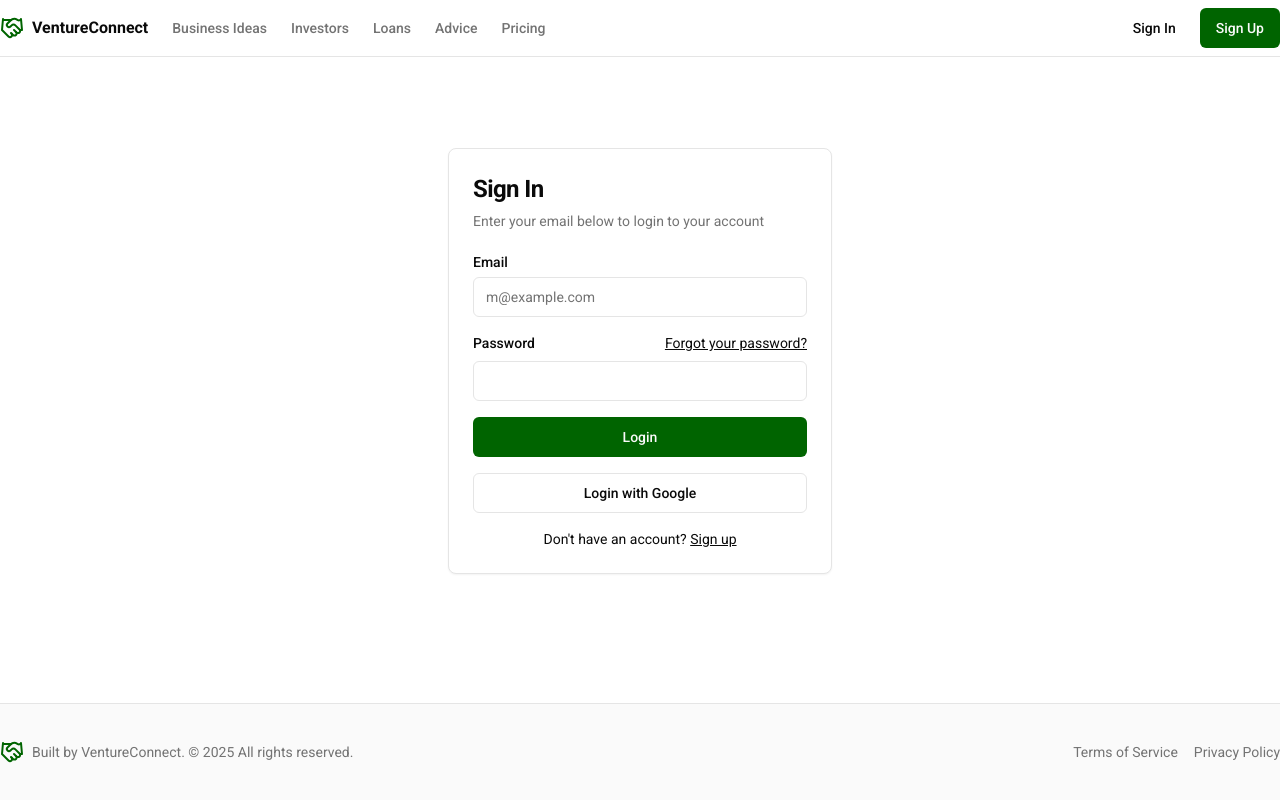
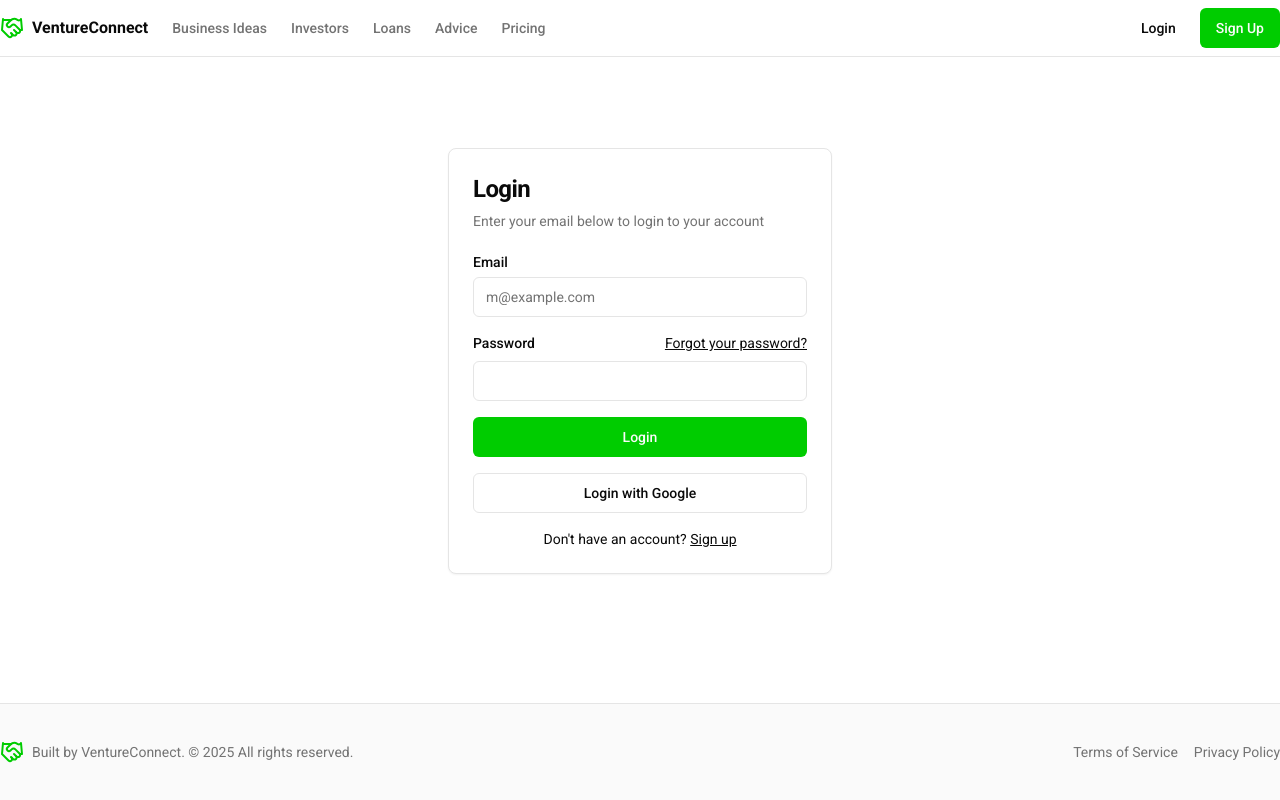
Before and after one commit to hshawaiz04/ventureconnect, a Next.js app: page /sign-in in a window 1280 px wide. Built offline with nearby package versions, Linux system fonts and the light colour scheme.

Commit message:
change it to login instead of sign in and use black as the background an

```diff
--- a/src/app/(auth)/sign-in/page.tsx
+++ b/src/app/(auth)/sign-in/page.tsx
@@ -8,7 +8,7 @@ export default function SignInPage() {
   return (
     <Card className="mx-auto max-w-sm w-full">
       <CardHeader>
-        <CardTitle className="text-2xl">Sign In</CardTitle>
+        <CardTitle className="text-2xl">Login</CardTitle>
         <CardDescription>
           Enter your email below to login to your account
         </CardDescription>
--- a/src/app/(auth)/sign-up/page.tsx
+++ b/src/app/(auth)/sign-up/page.tsx
@@ -66,7 +66,7 @@ export default function SignUpPage() {
         <div className="mt-4 text-center text-sm">
           Already have an account?{" "}
           <Link href="/sign-in" className="underline">
-            Sign in
+            Login
           </Link>
         </div>
       </CardContent>
--- a/src/app/globals.css
+++ b/src/app/globals.css
@@ -10,19 +10,19 @@
     --card-foreground: 0 0% 3.9%;
     --popover: 0 0% 100%;
     --popover-foreground: 0 0% 3.9%;
-    --primary: 120 100% 19.6%; /* dark green #006400 */
+    --primary: 120 100% 40%;
     --primary-foreground: 0 0% 98%;
     --secondary: 0 0% 96.1%;
     --secondary-foreground: 0 0% 9%;
     --muted: 0 0% 96.1%;
     --muted-foreground: 0 0% 45.1%;
-    --accent: 0 0% 94%; /* lighter gray for better contrast on hover */
+    --accent: 0 0% 94%;
     --accent-foreground: 0 0% 9%;
     --destructive: 0 84.2% 60.2%;
     --destructive-foreground: 0 0% 98%;
     --border: 0 0% 89.8%;
     --input: 0 0% 89.8%;
-    --ring: 120 100% 19.6%;
+    --ring: 120 100% 40%;
     --chart-1: 12 76% 61%;
     --chart-2: 173 58% 39%;
     --chart-3: 197 37% 24%;
@@ -40,25 +40,25 @@
   }
 
   .dark {
-    --background: 240 10% 3.9%; /* Near-black for sophistication */
+    --background: 0 0% 0%;
     --foreground: 0 0% 98%;
-    --card: 240 10% 3.9%;
+    --card: 0 0% 5%;
     --card-foreground: 0 0% 98%;
-    --popover: 240 10% 3.9%;
+    --popover: 0 0% 5%;
     --popover-foreground: 0 0% 98%;
-    --primary: 120 80% 30%; /* Lighter, vibrant green */
-    --primary-foreground: 0 0% 98%;
-    --secondary: 0 0% 14.9%;
+    --primary: 120 100% 40%;
+    --primary-foreground: 0 0% 5%;
+    --secondary: 0 0% 10%;
     --secondary-foreground: 0 0% 98%;
-    --muted: 0 0% 14.9%;
+    --muted: 0 0% 10%;
     --muted-foreground: 0 0% 63.9%;
-    --accent: 0 0% 14.9%;
+    --accent: 0 0% 10%;
     --accent-foreground: 0 0% 98%;
     --destructive: 0 62.8% 30.6%;
     --destructive-foreground: 0 0% 98%;
-    --border: 0 0% 14.9%;
-    --input: 0 0% 14.9%;
-    --ring: 120 80% 35%;
+    --border: 0 0% 10%;
+    --input: 0 0% 10%;
+    --ring: 120 100% 45%;
     --chart-1: 220 70% 50%;
     --chart-2: 160 60% 45%;
     --chart-3: 30 80% 55%;
--- a/src/components/layout/header.tsx
+++ b/src/components/layout/header.tsx
@@ -83,7 +83,7 @@ export function Header() {
 
           <nav className="flex items-center gap-2">
             <Button variant="ghost" asChild>
-                <Link href="/sign-in">Sign In</Link>
+                <Link href="/sign-in">Login</Link>
             </Button>
             <Button asChild>
                 <Link href="/sign-up">Sign Up</Link>
```
